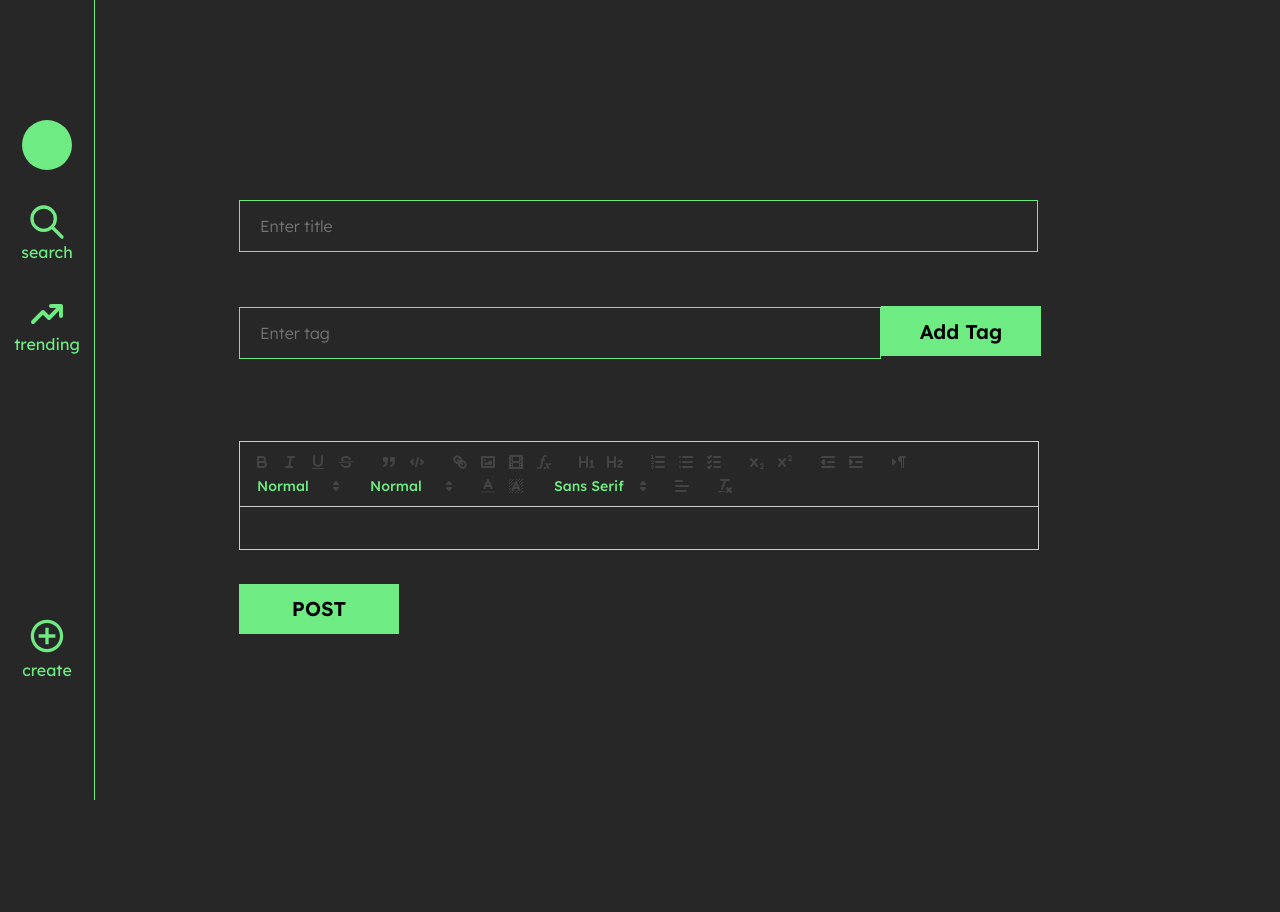
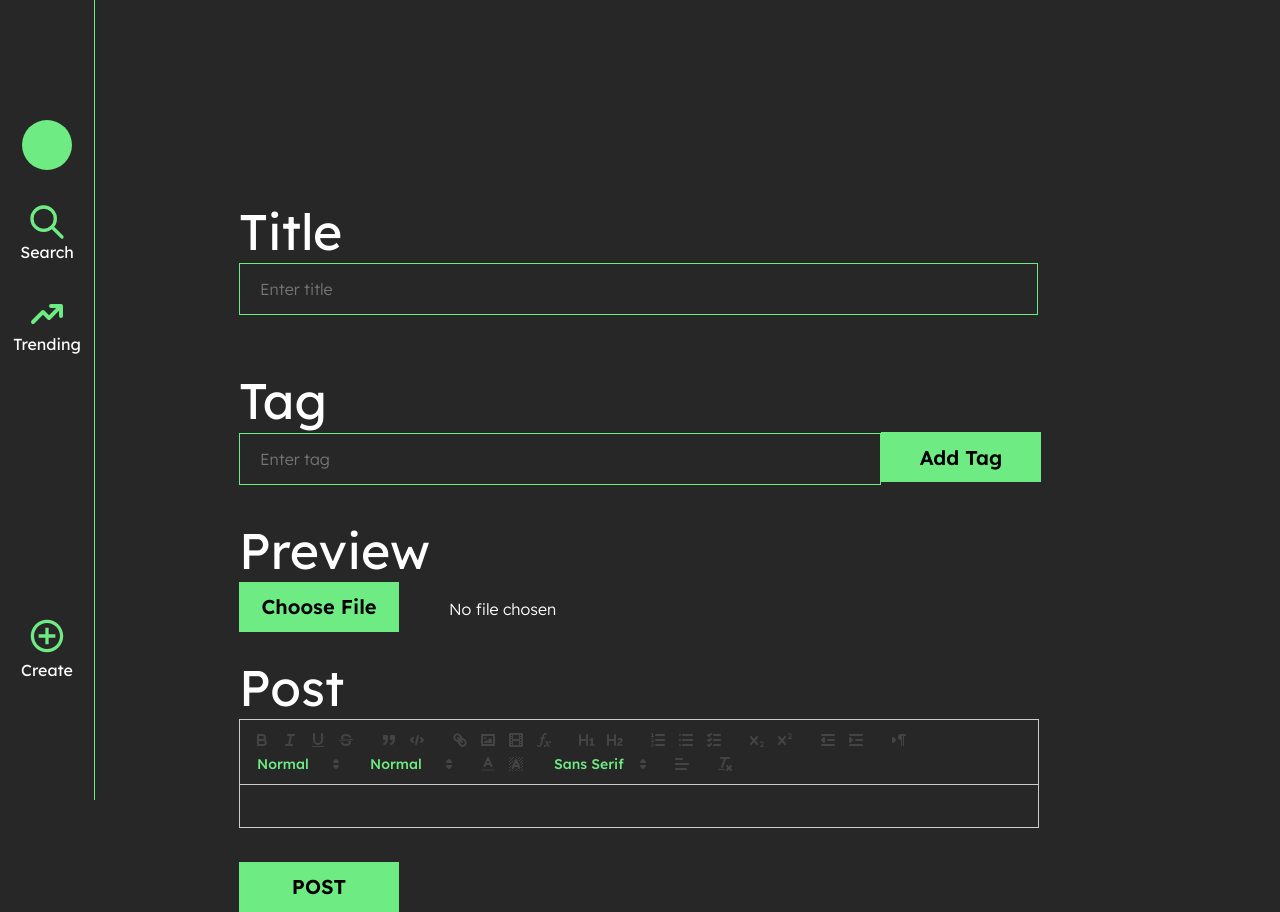
Before and after one commit to chidubemOkafor/aurora, a React (Vite) app: page /createpost in a window 1280 px wide. Before the commit the page ends 800 px from the top, so only its background shows below. Built offline with nearby package versions, Linux system fonts and the light colour scheme.

Commit message:
added a preview image

```diff
--- a/src/components/createpost/CreatePost.jsx
+++ b/src/components/createpost/CreatePost.jsx
@@ -9,6 +9,7 @@ const CreatePost = () => {
   const [content, setContent] = useState('');
   const [text, setText] = useState('');
   const [tags, setTags] = useState([]);
+  const [preview, setPreview] = useState(null)
 
   const handleSelectTag = () => {
     if (text.trim() !== '') {
@@ -22,18 +23,25 @@ const CreatePost = () => {
     setTags(updatedTags);
   };
 
+
   const handleSubmit = async(e) => {
     e.preventDefault();
     try {
       if (tags.length === 0 || content === '') {
         throw new Error("Invalid Input")
       }
-      const body = {
-        title: e.target[0].value,
-        tag: tags,
-        content
-      }
-      const response = await axios.post("http://localhost:8090/api/v1/createPost", body);
+
+      const formData = new FormData()
+
+      formData.append("image",preview)
+      formData.append("title", e.target[0].value)
+      formData.append("tag", JSON.stringify(tags))
+      formData.append("content", content)
+
+      const response = await axios.post("http://localhost:8090/api/v1/createPost", formData,
+      { headers: {
+        'Content-Type': 'multipart/form-data'
+      }});
       console.log(response);
     } catch (error) {
       console.error(error);
@@ -68,10 +76,12 @@ const CreatePost = () => {
   return (
     <div className="banner_tops">
       <form onSubmit={handleSubmit}>
-        <div style={{ marginTop: 200 }}>
+        <label style={{ marginTop: 200 }}>
+          <l1 className="formTitle">Title</l1> <br/>
           <input type='text' style={{ width: 777 }} placeholder="Enter title" required/>
-        </div>
-        <div style={{ marginTop: 30 }}>
+        </label>
+        <label style={{ marginTop: 30 }}>
+        <l1 className="formTitle">Tag</l1> <br/>
           <input
             type='text'
             style={{ width: 620 }}
@@ -91,7 +101,13 @@ const CreatePost = () => {
               </div>
             ))}
           </div>
-        </div>
+        </label>
+        <label>
+        <l1 className="formTitle">Preview</l1> <br/>
+        <input className='inputImage' type='file' accept='image/*' required onChange={(e) => setPreview(e.target.files[0])}/>
+        </label>
+        <label>
+        <l1 className="formTitle">Post</l1> <br/>
         <ReactQuill
           ref={reactQuillRef}
           className='editor'
@@ -99,6 +115,7 @@ const CreatePost = () => {
           value={content}
           onChange={setContent}
         />
+        </label>
 
         <div className='post_btn'>
           <button className='submit' type='submit'>
--- a/src/components/createpost/createPost.css
+++ b/src/components/createpost/createPost.css
@@ -1,6 +1,5 @@
 .editor {
     width: 50rem;
-    margin-top: 3em;
 }
 
 .post_btn {
@@ -16,3 +15,29 @@
     gap: 10px;
     width: 50rem;
 }
+
+.inputImage {
+    border: 0;
+    padding-left: 0;
+}
+
+.formTitle {
+    font-size: 50px;
+    color: white;
+}
+
+.inputImage::-webkit-file-upload-button {
+    width: 160px;
+    height: 50px;
+    flex-shrink: 0;
+    background: #6EEB83;
+    color: #000;
+    border: none;
+    cursor: pointer;
+    font-family: Lexend Deca;
+    font-size: 20px;
+    font-style: normal;
+    font-weight: 600;
+    line-height: normal;
+    margin-right: 50px;
+}
--- a/src/components/home/blogpost/Blogpost.jsx
+++ b/src/components/home/blogpost/Blogpost.jsx
@@ -12,6 +12,7 @@ const Blogpost = () => {
         const fetchPost = async() => {
             try {
                 const response = await axios.get("http://localhost:8090/api/v1/getPost?recent=true")
+                console.log(response.data.data)
                 setData(response)
             } catch (error) {
                 console.error(error)
--- a/src/components/home/blogpost/blogpost.css
+++ b/src/components/home/blogpost/blogpost.css
@@ -72,6 +72,7 @@ h2 {
     background-size: cover;
     background-repeat: no-repeat;
     background-position: center;
+    border-radius: 10px;
 }
 
 .slide_bar_container{
--- a/src/components/home/profile/Profile.css
+++ b/src/components/home/profile/Profile.css
@@ -20,12 +20,12 @@
 
 .banner_tops {
     flex-direction: column;
-    width: 100vw;
+    width: 100%;
     border-right: none;
     display: flex;
     align-items: center;
     justify-content: center;
-    max-height: 100vh;
+    height: 100%;
 }
 
 .profile_body {
--- a/src/components/home/sidebar/Sidebar.jsx
+++ b/src/components/home/sidebar/Sidebar.jsx
@@ -25,18 +25,18 @@ const Sidebar = () => {
         <div onClick={addBlog} className='profile'>S</div>
         <div className='dev'>
           <HiOutlineSearch className='search'/>
-          <p>search</p>
+          <p className='sideBarText'>Search</p>
         </div>
 
         <div className='dev'>
           <HiTrendingUp className='uptrend'/>
-          <p>trending</p>
+          <p className='sideBarText'>Trending</p>
         </div>
         </div>
 
         <div className='dev'>
           <Link to={'/createpost'}><IoMdAddCircleOutline className='circle'/></Link>
-          <p>create</p>
+          <p className='sideBarText'>Create</p>
         </div>
 
         </div>
--- a/src/components/home/sidebar/sidebar.css
+++ b/src/components/home/sidebar/sidebar.css
@@ -18,8 +18,13 @@
     cursor: pointer;
 }
 
+.sideBarText{
+    color: white;
+}
+
 .sidebar {
     border: 1px solid #6EEB83;
+    position: sticky;
     border-left: none;
     border-top: none;
     border-bottom: none;
```
Lines whose indentation alone changed are shown as unchanged.
